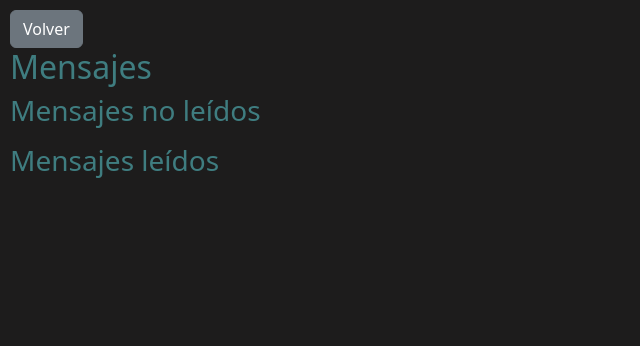
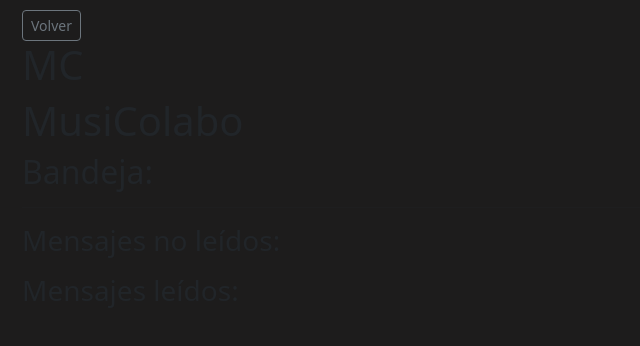
Before and after one commit to javijsgithub/sprint9, a React (Create React App) app in the folder musicolabo/: page /messages in a window 1280 px wide. Shown: the top 346 px of the page, without its empty margins (0-640 px from the left). Built offline with nearby package versions, Linux system fonts and the light colour scheme.

Commit message:
agregar header y hacer maquetacion

```diff
--- a/musicolabo/src/components/messages.js
+++ b/musicolabo/src/components/messages.js
@@ -89,15 +89,30 @@ const Messages = () => {
   };
 
   return (
-    <div className='container-messages'>
-      <Link to="/list" className="btn btn-secondary" id='btn-users-list-go-to-header'>Volver</Link>
-      <h2>Mensajes</h2>
+    <div className='container-fluid' id='container-messages'>
+      <div className='container-header-messages'>
+        <div className='row-header-messages'>
+          <div className='col col-btn-home-messages'>
+          <Link to="/list" className='btn btn-sm btn-outline-secondary' type="button" id='btn-volver-messages'>Volver</Link>
+          </div>
+          <div className='col col-logo-messages'>
+            <div className='musicolabo-logo-messages'>
+              <h1>MC</h1>
+            </div>
+              <h1>MusiColabo</h1>
+          </div>
+          <div className='col col-vacia'></div>
+        </div>
+      </div>
+      <div className='container-recibidos'>
+      <h2>Bandeja:</h2>
+      <hr></hr>
       {unreadMessages > 0 && <p>Tienes {unreadMessages} mensaje/s no leídos.</p>}
-      <h3>Mensajes no leídos</h3>
-      <ul>
+      <h3>Mensajes no leídos:</h3>
+      <ul className='mensajes-no-leidos'>
       {unreadMessagesList.map((message, index) => (
           <li key={index}>
-            <strong>De:</strong> {message.sender}, <Link to={`/user-profile/${message.sender}`}> Ver perfil</Link><br />
+            <strong>De:</strong> {message.sender}, <Link to={`/user-profile/${message.sender}`} className='link-messages'> Ver perfil</Link><br />
             <strong>Fecha y hora:</strong> {new Date(message.timestamp.toDate()).toLocaleString()}<br />
 
             {expandedMessageIndexes.includes(index) ? (
@@ -109,14 +124,15 @@ const Messages = () => {
             ) : (
               <button onClick={() => openMessage(index)}>Ver mensaje</button>
             )}
+            <hr></hr>
           </li>
         ))}
       </ul>
-      <h3>Mensajes leídos</h3>
-      <ul>
+      <h3>Mensajes leídos:</h3>
+      <ul className='mensajes-leidos'>
         {readMessagesList.map((message, index) => (
           <li key={index}>
-            <strong>De:</strong> {message.sender}, <Link to={`/user-profile/${message.sender}`}> Ver perfil</Link><br />
+            <strong>De:</strong> {message.sender}, <Link to={`/user-profile/${message.sender}`} className='link-messages'> Ver perfil</Link><br />
             <strong>Fecha y hora:</strong> {new Date(message.timestamp.toDate()).toLocaleString()}<br />
 
             {expandedMessageIndexes.includes(index) ? (
@@ -128,9 +144,12 @@ const Messages = () => {
             ) : (
               <button onClick={() => openMessage(index)}>Ver mensaje</button>
             )}
+            <hr></hr>
           </li>
+
         ))}
       </ul>
+
 
       {showReplyForm && (
         <div className="reply-message-popup">
@@ -142,6 +161,8 @@ const Messages = () => {
           </form>
         </div>
       )}
+      </div>
+
     </div>
   );
 };
```
